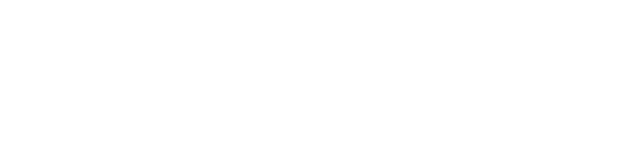
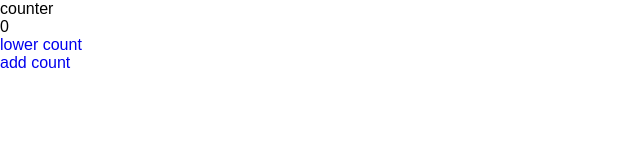
Before and after one commit to Shirly-D/Counter, a plain HTML site: page index.html in a window 1280 px wide. Shown: the whole page, without its empty margins (0-640 px from the left). Drawn offline with Linux system fonts and the light colour scheme.

Commit message:
html section commit

```diff
--- a/index.html
+++ b/index.html
@@ -7,19 +7,19 @@
 
   <meta charset="utf-8">
 
-  <title>Client</title>
+  <title>Counter</title>
 
   <!-- 120 word description for SEO purposes goes here. Note: Usage of lang tag. -->
-  <!-- <meta name="description" lang="en" content=""> -->
+  <meta name="description" lang="en" content="Counter functionality">
 
   <!-- Keywords to help with SEO go here. Note: Usage of lang tag.  -->
-  <!-- <meta name="keywords" lang="en" content=""> -->
+  <meta name="keywords" lang="en" content="Counter">
 
   <!-- View-port Basics: http://mzl.la/VYREaP -->
   <!-- This meta tag is used for mobile device to display the page without any zooming,
        so how much the device is able to fit on the screen is what's shown initially.
        Remove comments from this tag, when you want to apply media queries to the website. -->
-  <!-- <meta name="viewport" content="width=device-width, initial-scale=1, maximum-scale=1"> -->
+  <meta name="viewport" content="width=device-width, initial-scale=1, maximum-scale=1">
 
   <!-- To adhear no-cache for Chrome -->
 <!--   <meta http-equiv="cache-control" content="no-store, no-cache, must-revalidate" />
@@ -45,23 +45,20 @@
 <body>
   <!--container start-->
   <div class="container">
-    <!--header section start-->
-    <header>
-
-    </header>
-    <!--header section start-->
     <!--main section start-->
     <main>
-
+      <section>
+        <h2>counter</h2>
+        <p class="display-count">0</p>
+        <div>
+          <a href="#fixme" title="Decrease count">lower count</a>
+        </div>
+        <div>
+          <a href="#fixme" title="Increase count">add count</a>
+        </div>
+      </section>
     </main>
     <!--main section end-->
-
-    <!--footer section start-->
-    <footer>
-
-    </footer>
-    <!--footer section end-->
-
   </div>
   <!--container end-->
 
```
